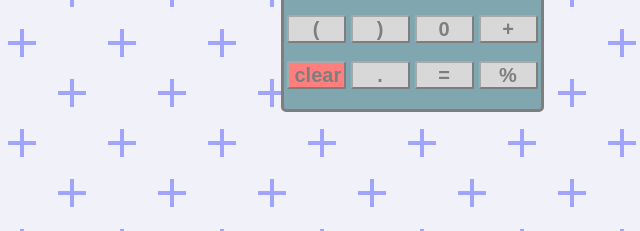
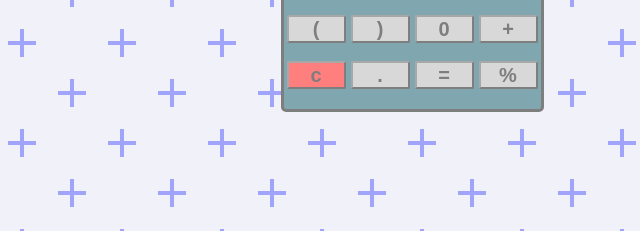
Before and after one commit to briatulloch/calculator, a plain HTML site: page index.html in a window 1280 px wide. Shown: the part 307-538 px from the top of the page, 228-868 px from the left. Drawn offline with Linux system fonts and the light colour scheme.

Commit message:
Update index.html

```diff
--- a/index.html
+++ b/index.html
@@ -39,7 +39,7 @@
             <input id="button0" type="button" value="0"/>
             <input id="button+" type="button" value="+"/><br/>
 
-            <input id="clearbtn" type="button" value="clear" style="background:red;"/>
+            <input id="clearbtn" type="button" value="c" style="background:red;"/>
             <input id="button." type="button" value="."/>
             <input id="equalbtn" type="button" value="="/>
             <input id="button%" type="button" value="%"/><br/>
```
